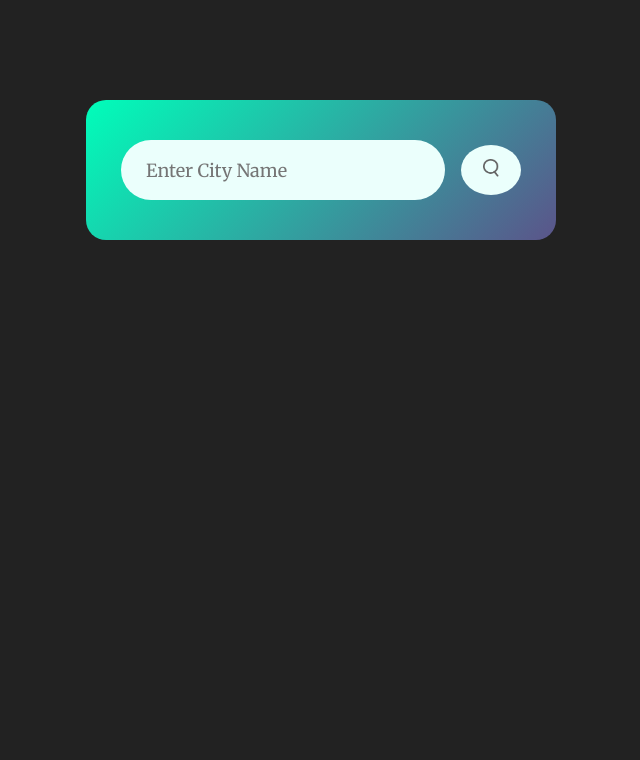
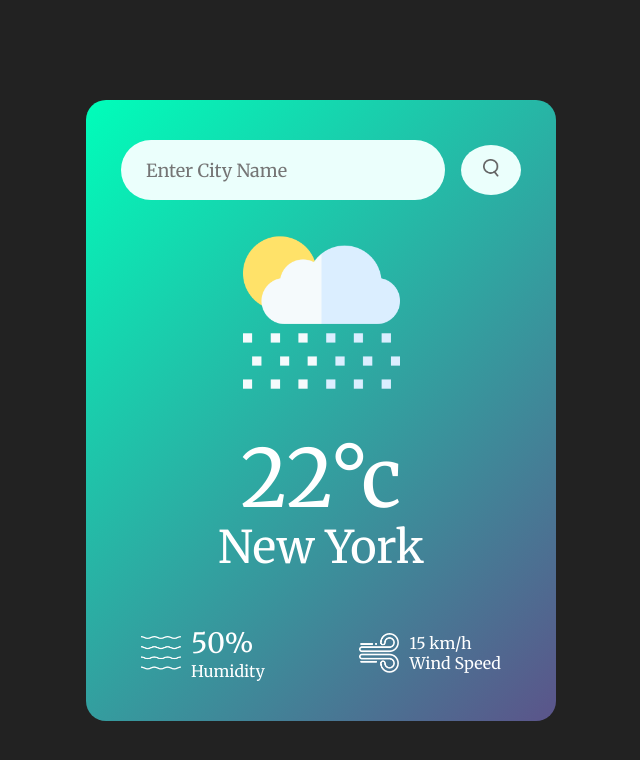
Before and after one commit to imisgsc/WEATHER_APP, a plain HTML site: page index.html in a window 1280 px wide. Shown: the whole page, without its empty margins (319-959 px from the left). Drawn offline with Linux system fonts and the light colour scheme.

Commit message:
Initiated design implementation

```diff
--- a/index.html
+++ b/index.html
@@ -16,6 +16,27 @@
             <input type="text" placeholder="Enter City Name" spellcheck="false">
             <button><img src="images/search.png" alt=""></button>
         </div>
+        <div class="weather">
+            <img src="images/rain.png" class="weather-icon">
+            <h1 class="temp">22°c</h1>
+            <h2 class="city">New York</h2>
+            <div class="details">
+                <div class="col">
+                    <img src="images/humidity.png" >
+                    <div>
+                        <p class="humidity">50%</p>
+                        <p>Humidity</p>
+                    </div>
+                </div>
+                <div class="col">
+                    <img src="images/wind.png" >
+                    <div>
+                        <p class="wind">15 km/h</p>
+                        <p>Wind Speed</p>
+                    </div>
+                </div>
+            </div>
+        </div>
     </div>
 </body>
 </html>
--- a/style.css
+++ b/style.css
@@ -53,3 +53,38 @@ body{
 .search button img{
     width: 16px;
 }
+
+.weather h1{
+    font-size: 80px;
+    font-weight: 500;
+}
+
+.weather h2{
+    font-size: 45px;
+    font-weight: 400;
+    margin-top: -10px;
+}
+
+.details{
+    display: flex;
+    align-items: center;
+    justify-content: space-between;
+    padding: 0 20px;
+    margin-top: 50px;
+}
+
+.col{
+    display: flex;
+    align-items: center;
+    text-align: left;
+}
+
+.col img{
+    width: 40px;
+    margin-right: 10px;
+}
+
+.humidity, wind{
+    font-size: 28px;
+    margin-right: -6px;
+}
```
